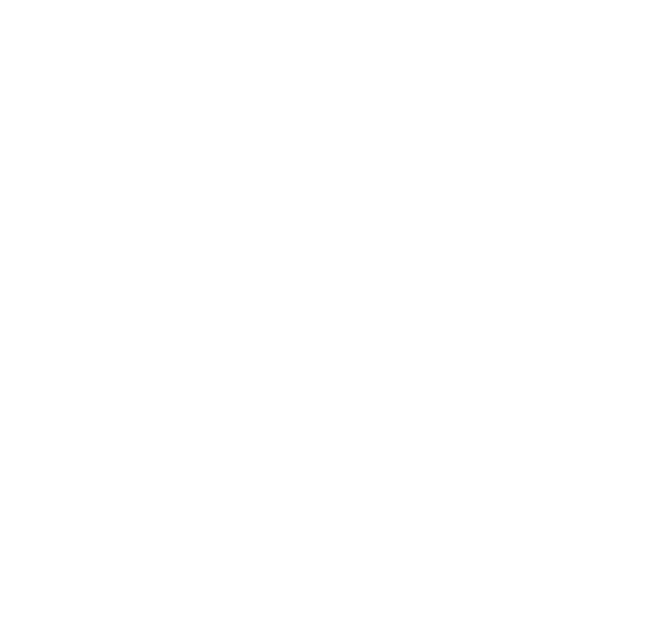
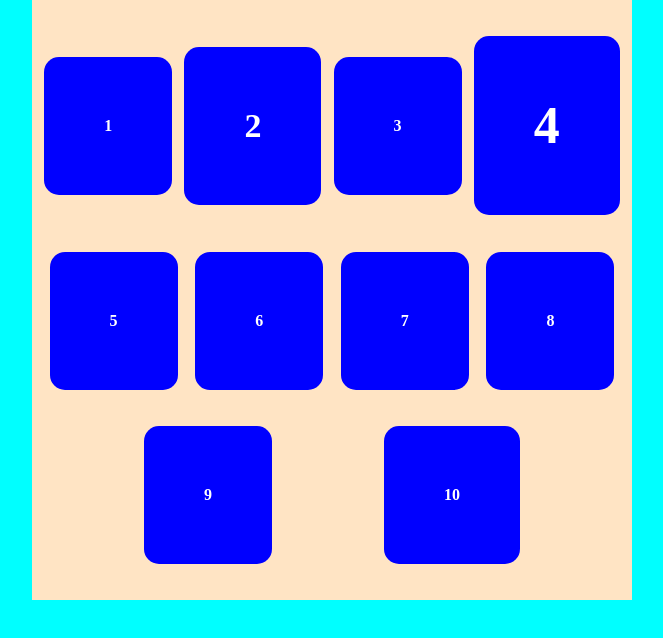
Before and after one commit to Juan-Severiano/HTML, a plain HTML site: page aula11.14/flex.html in a window 1280 px wide. Shown: the whole page, without its empty margins (308-971 px from the left). Drawn offline with Linux system fonts and the light colour scheme.

Commit message:
finalized

```diff
--- a/aula11.14/flex.css
+++ b/aula11.14/flex.css
@@ -1 +1,13 @@
 * { margin: 0px; padding: 0px; }
+
+body { background-color: aqua; }
+
+.container { margin: 0px auto; width: 600px; height: 600px; background-color: bisque; display: flex; flex-flow: row wrap; justify-content: space-evenly; align-items: center; align-content: space-evenly; }
+
+div { padding: 60px; background-color: blue; color: white; border-radius: 15px; font-weight: bold; }
+
+#span02 { font-size: 34px; }
+
+#span04 { font-size: 52px; }
+
+.item.selected { order: ; }
--- a/aula11.14/flex.html
+++ b/aula11.14/flex.html
@@ -9,6 +9,18 @@
     <link rel="stylesheet" href="./flex.css">
 </head>
 <body>
+    <main class="container">
+        <div class="item">1</div>
+        <div class="item"><span id="span02">2</span></div>
+        <div class="item">3</div>
+        <div class="item"><span id="span04">4</span></div>
+        <div class="item selcted">5</div>
+        <div class="item">6</div>
+        <div class="item">7</div>
+        <div class="item selected">8</div>
+        <div class="item">9</div>
+        <div class="item">10</div>
 
+    </main>
 </body>
 </html>
```
